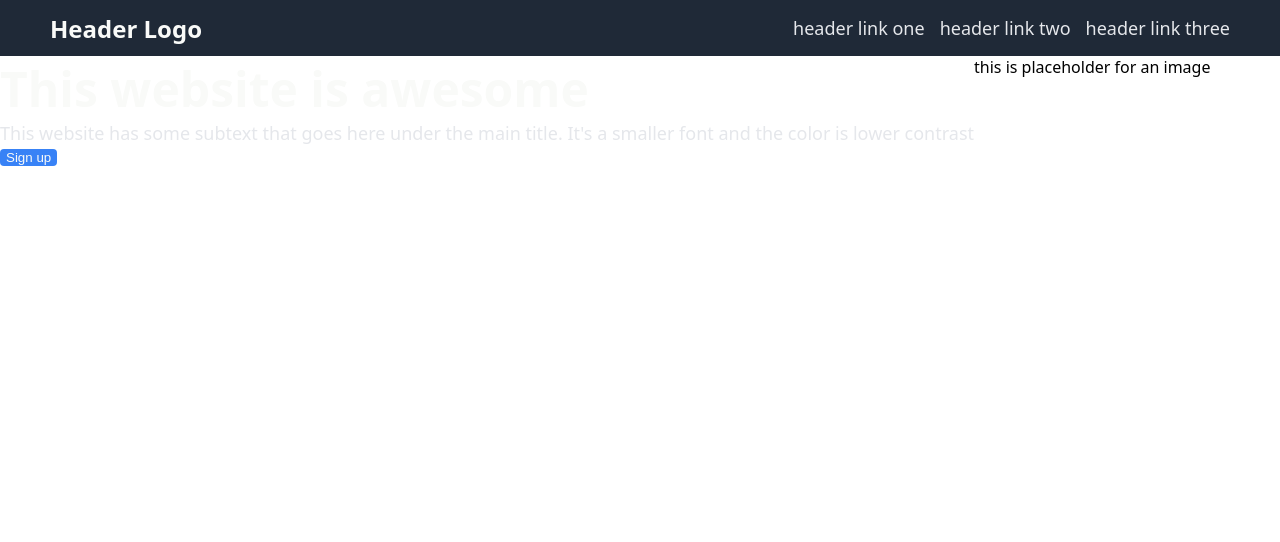
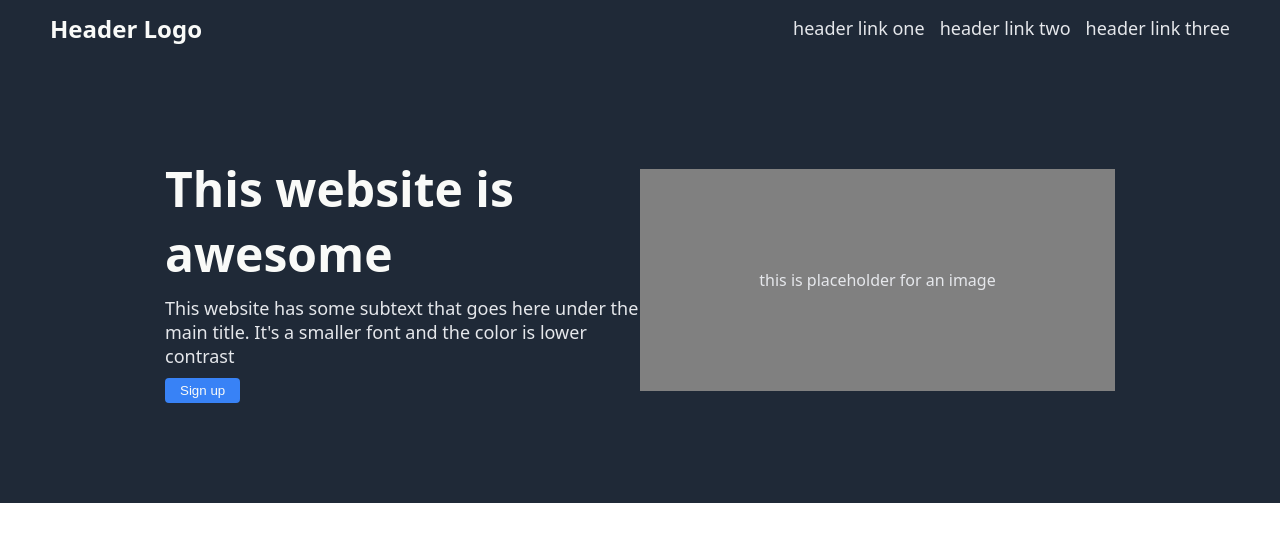
Before and after one commit to Medvideq/landing-page, a plain HTML site: page index.html in a window 1280 px wide. Drawn offline with Linux system fonts and the light colour scheme.

Commit message:
Completed hero section of the page
completed using flexbox and styles in styles.css

```diff
--- a/styles.css
+++ b/styles.css
@@ -1,6 +1,8 @@
 body {
     margin: 0;
     font-family: system-ui, -apple-system, BlinkMacSystemFont, 'Segoe UI', Roboto, Oxygen, Ubuntu, Cantarell, 'Open Sans', 'Helvetica Neue', sans-serif;
+    display: flex;
+    flex-direction: column;
 }
 
 .logo {
@@ -15,9 +17,8 @@ body {
     display: flex;
     align-items: center;
     justify-content: space-between;
-    padding-left: 50px;
-    padding-right: 50px;
     gap: 15px;
+    padding: 0 50px 0 50px;
 }
 
 a {
@@ -28,7 +29,7 @@ a {
 
 li {
     list-style-type: none;
-    flex-shrink: 0;
+    flex-shrink: 1;
 }
 
 ul {
@@ -46,6 +47,7 @@ ul {
 .hero-text {
     font-size: 18px;
     color: #e5e7eb;
+    margin-top: 10px;
 }
 
 button {
@@ -53,8 +55,26 @@ button {
     border: 0;
     border-radius: 4px;
     color: #f9faf8;
+    padding: 5px 15px 5px 15px;
+    margin-top: 10px;
 }
 
 .hero {
+    background-color: #1f2937;
     display: flex;
+    align-items: center;
+    padding: 100px 50px 100px 50px;
+    justify-content: center;
 }
+
+.hero-left {
+    flex-basis: 475px;
+}
+
+.hero-right {
+    flex-basis: 475px;
+    text-align: center;
+    color: #e5e7eb;
+    background-color: grey;
+    padding: 100px 0 100px 0;
+}
```
